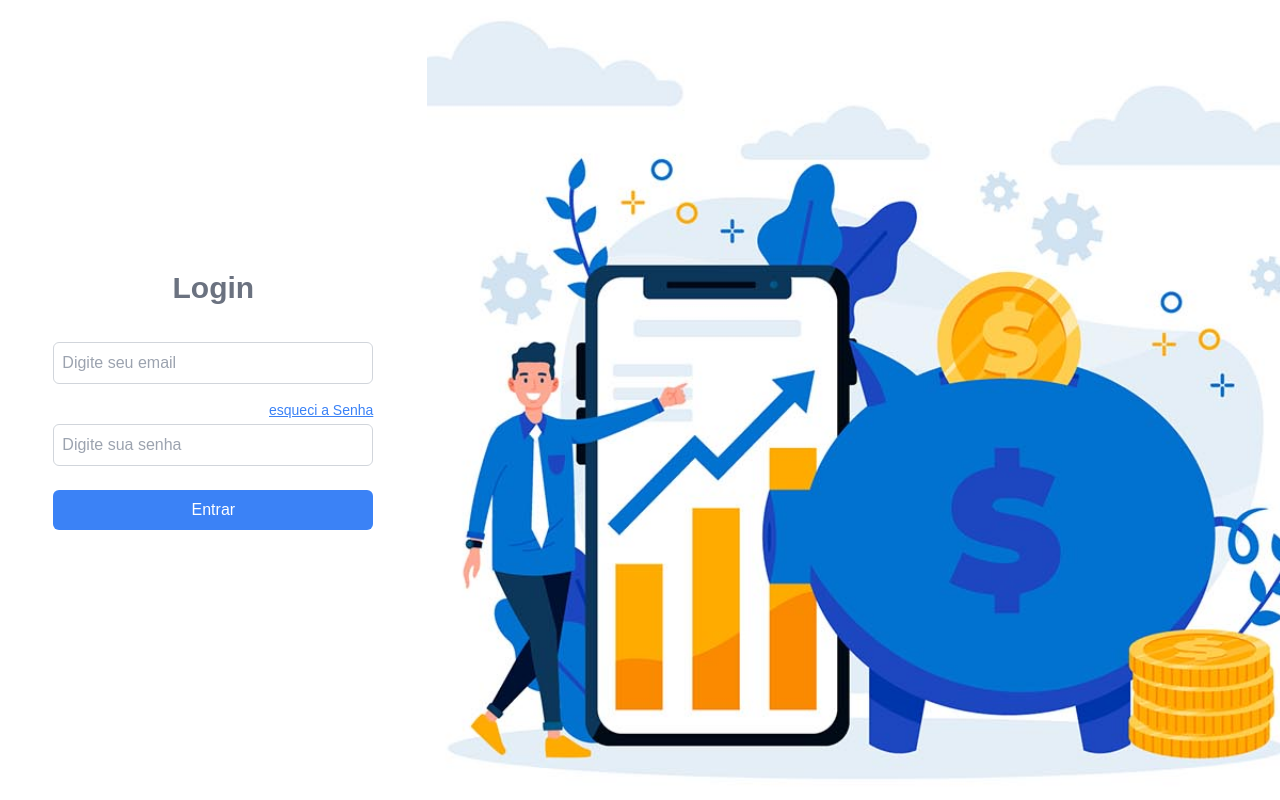
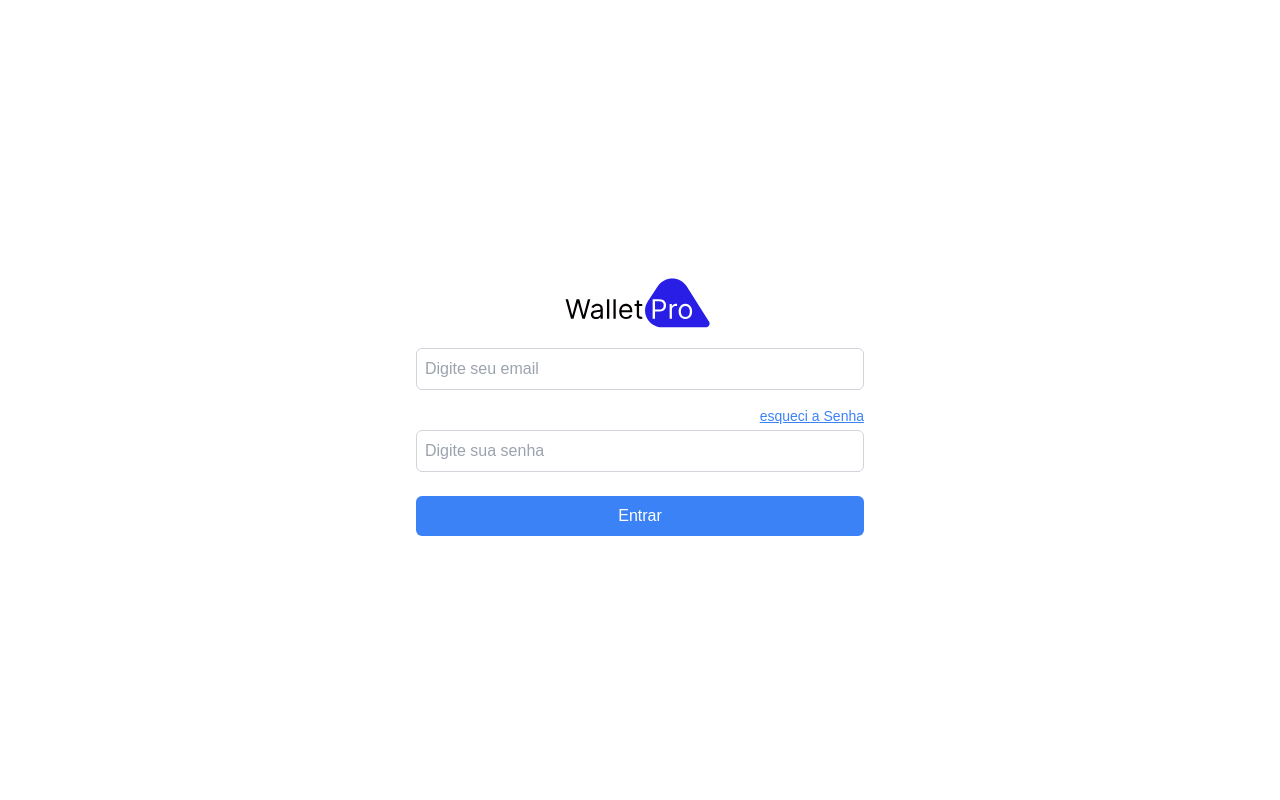
Before and after one commit to PedroItaloQ/financial_manangement, a Next.js app: page / in a window 1280 px wide. Built offline with nearby package versions, Linux system fonts and the light colour scheme.

Commit message:
feat: removing div from image

```diff
--- a/src/pages/login.tsx
+++ b/src/pages/login.tsx
@@ -1,6 +1,7 @@
 import Image from 'next/image';
 import { useState } from 'react';
-import image from "../../public/imageFinance.jpg";
+import image from "../../public/imageFinance 1.svg";
+import logoWP from "../../public/logoWP.svg";
 
 const Login = () => {
   const [email, setEmail] = useState('');
@@ -14,11 +15,10 @@ const Login = () => {
 
   return (
     <div className="flex h-screen bg-white">
-      {/* Lado esquerdo - Formulário */}
-      <div className="w-full md:w-1/3 flex flex-col justify-center items-center">
-        <h2 className="text-3xl font-bold mb-8 text-gray-500 ">Login</h2>
+      <div className="w-full flex flex-col justify-center items-center">
+      <Image alt='logoWP' height={150} width={150} src={logoWP}/>
         <form onSubmit={handleSubmit} className="w-3/4 max-w-md">
-          <div className="mb-4">
+          <div className="mt-5 mb-4">
             {/* <label htmlFor="email" className="block text-sm font-medium text-gray-700">
               Email
             </label> */}
@@ -58,16 +58,6 @@ const Login = () => {
           </button>
         </form>
       </div>
-
-      {/* Lado direito - Imagem */}
-      <div className="hidden md:block w-full md:w-2/3 relative">
-        <Image
-          src={image}
-          alt="Imagem ilustrativa"
-          layout="fill"
-          objectFit="cover"
-        />
-      </div>
     </div>
   );
 };
```
